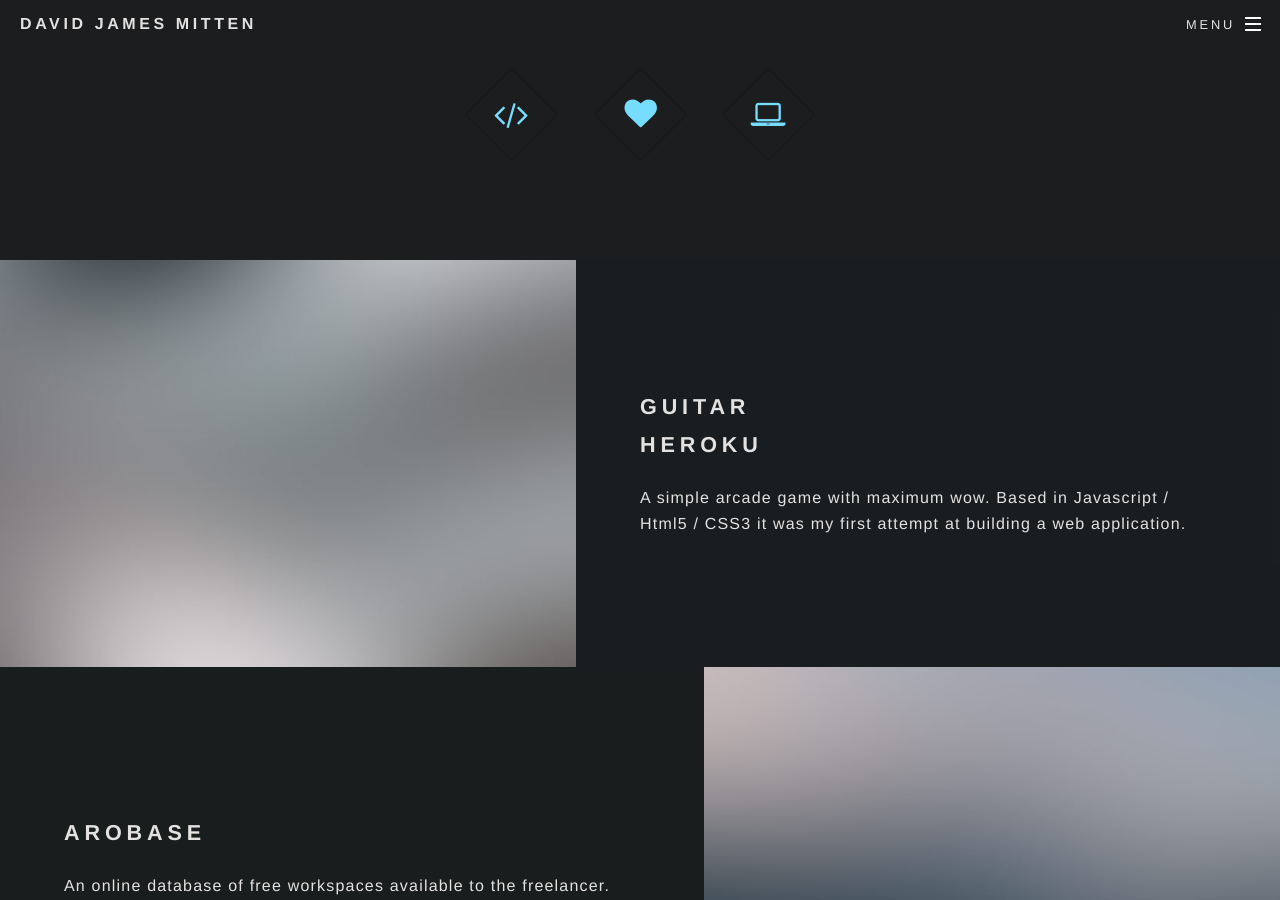
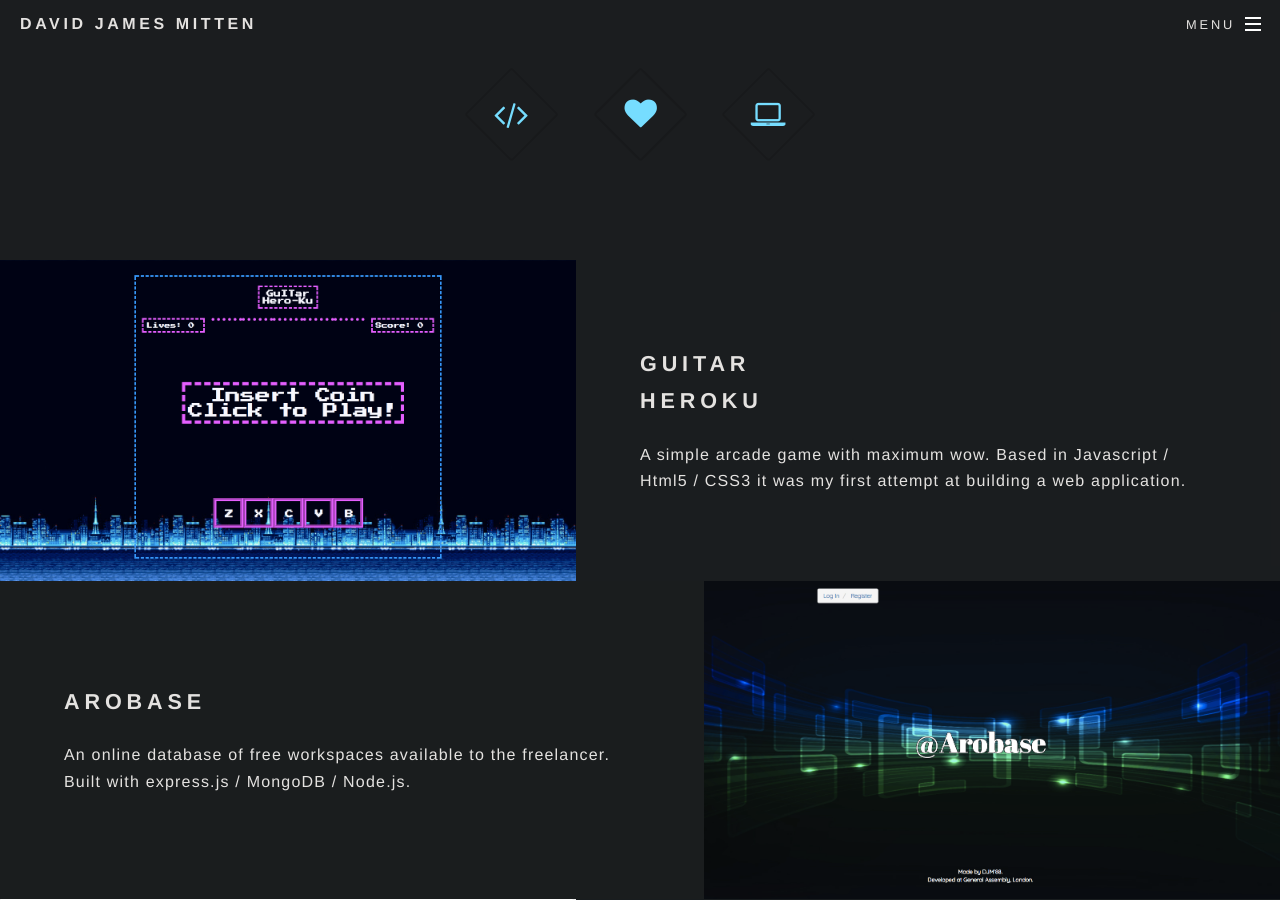
Before and after one commit to DaveMitten/DaveMitten.github.io, a Jekyll site: the page built from index.html, in a window 1280 px wide and 900 px high, scrolled down 1467 px. Built offline with Jekyll 4.4.1, drawn with Linux system fonts in a browser that asks for light colours; some web fonts are replaced.

Commit message:
added images of projs

```diff
--- a/index.html
+++ b/index.html
@@ -48,7 +48,7 @@
 				<!-- Two -->
 					<section id="two" class="wrapper alt style2">
 						<section class="spotlight">
-							<div class="image"><img src="images/pic01.jpg" alt="" /></div><div class="content">
+							<div class="image"><img src="images/proj1.jpg" alt="" /></div><div class="content">
 								<h2>GuITar <br />
                   Heroku
 								</h2>
@@ -56,19 +56,19 @@
 							</div>
 						</section>
 						<section class="spotlight">
-							<div class="image"><img src="images/pic02.jpg" alt="" /></div><div class="content">
+							<div class="image"><img src="images/proj2.jpg" alt="" /></div><div class="content">
 								<h2>Arobase</h2>
 								<p>An online database of free workspaces available to the freelancer. Built with express.js / MongoDB / Node.js.</p>
 							</div>
 						</section>
 						<section class="spotlight">
-							<div class="image"><img src="images/pic03.jpg" alt="" /></div><div class="content">
+							<div class="image"><img src="images/proj3.jpg" alt="" /></div><div class="content">
 								<h2>What's your beef</h2>
 								<p>Trying to be vegan is a tough cross over from the norm! This app created a database for users to upload and view recipes. Each user was a chef and could view other chefs. It was based in the MEAN stack and was a group effort. I developed the front-end with the end help of colleagues and played a big part in the styling of this app using Bootstrap.</p>
 							</div>
 						</section>
             <section class="spotlight">
-							<div class="image"><img src="images/pic02.jpg" alt="" /></div><div class="content">
+							<div class="image"><img src="images/proj4.jpg" alt="" /></div><div class="content">
 								<h2>Discuss</h2>
 								<p>Aliquam ut ex ut augue consectetur interdum. Donec hendrerit imperdiet. Mauris eleifend fringilla nullam aenean mi ligula.</p>
 							</div>
```
Also changed, not shown: images/pic02.jpg (deleted), images/pic04.jpg (deleted), images/proj1.jpg (added), images/proj2.jpg (added), images/proj3.jpg (added), images/proj4.jpg (added).
